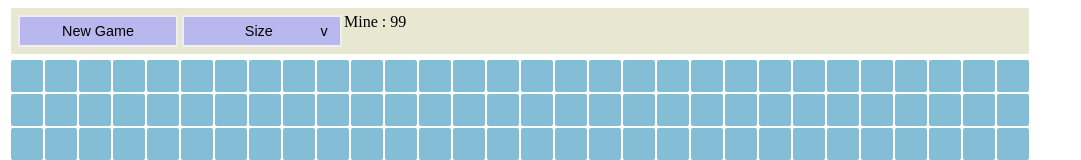
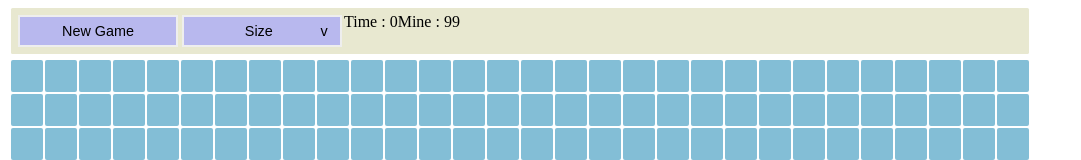
Before and after one commit to naya460/gawsel, a Next.js app in the folder Next.js/Minesweeper/: page / in a window 1280 px wide. Shown: the top 160 px of the page, without its empty margins (0-1081 px from the left). Built offline with nearby package versions, Linux system fonts and the light colour scheme.

Commit message:
<Next.js/Minesweeper>経過時間を表示

```diff
--- a/Next.js/Minesweeper/components/MinesweeperGame/MinesweeperGame.tsx
+++ b/Next.js/Minesweeper/components/MinesweeperGame/MinesweeperGame.tsx
@@ -166,6 +166,7 @@ export default function MinesweeperGame(): react.ReactElement {
       <div style={{'width': 'fit-content'}}>
         <MineSweeperMenuBar
           mine={mine - flagCount}
+          start={start}
           onClickNewGameButton={() => {
             const board_slice = board.slice();
             board_slice.fill({isOpen: false, number: 0, isFlagged: false});
--- a/Next.js/Minesweeper/components/MinesweeperMenuBar/MinesweeperMenuBar.tsx
+++ b/Next.js/Minesweeper/components/MinesweeperMenuBar/MinesweeperMenuBar.tsx
@@ -14,7 +14,7 @@
   limitations under the License.
 */
 
-import react, {useState} from "react"
+import react, {useEffect, useState} from "react"
 
 import styles from "./MinesweeperMenuBar.module.css"
 
@@ -22,19 +22,41 @@ import ResizeButton from "./ResizeButton"
 
 type Props = {
   mine: number;
+  start: boolean;
   onClickNewGameButton: () => void;
   setSize: (lx: number, ly: number, mine: number) => void;
 }
 
 export default function MinesweeperMenuBar(props: Props): react.ReactElement {
+  const [time, setTime] = useState(0);
+
+  // 時間のカウント
+  useEffect(() => {
+    const timer = setInterval(() => {
+      if (props.start) {
+        setTime((time) => time + 1)
+      }
+    }, 1000);
+    return () => clearInterval(timer);
+  }, [props.start])
+
   return(
     <div className={styles.menu_bar_parent}>
       <div className={styles.menu_bar}>
         <button
           className={styles.new_game_button}
-          onClick={() => props.onClickNewGameButton()}
+          onClick={() => {
+            props.onClickNewGameButton()
+            setTime(0);
+          }}
         >New Game</button>
-        <ResizeButton setSize={(lx, ly, mine) => props.setSize(lx, ly, mine)}/>
+        <ResizeButton
+          setSize={(lx, ly, mine) => {
+            props.setSize(lx, ly, mine)
+            setTime(0);
+          }}
+        />
+        <div>Time : {time}</div>
         <div>Mine : {props.mine}</div>
       </div>
     </div>
```
